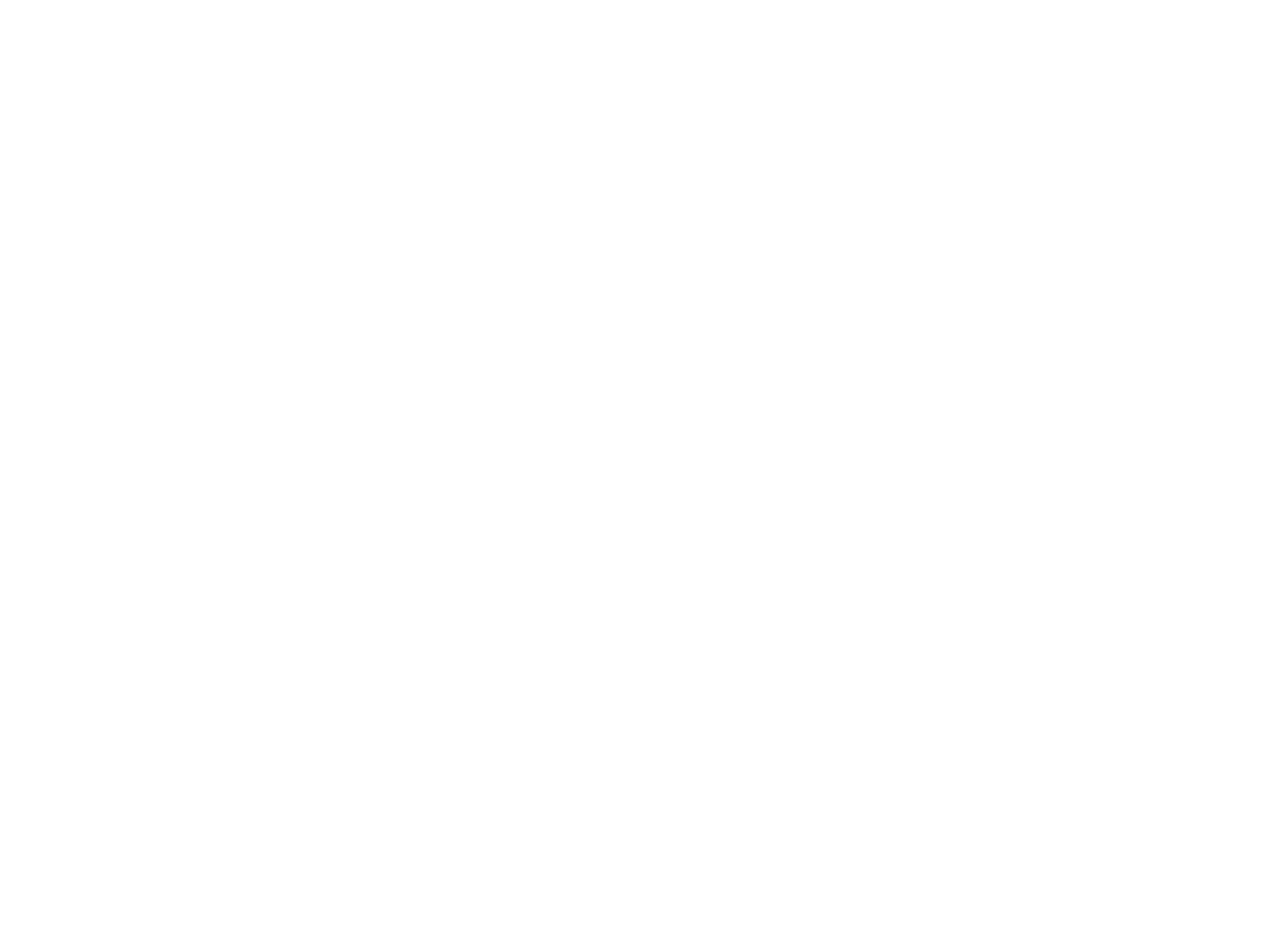
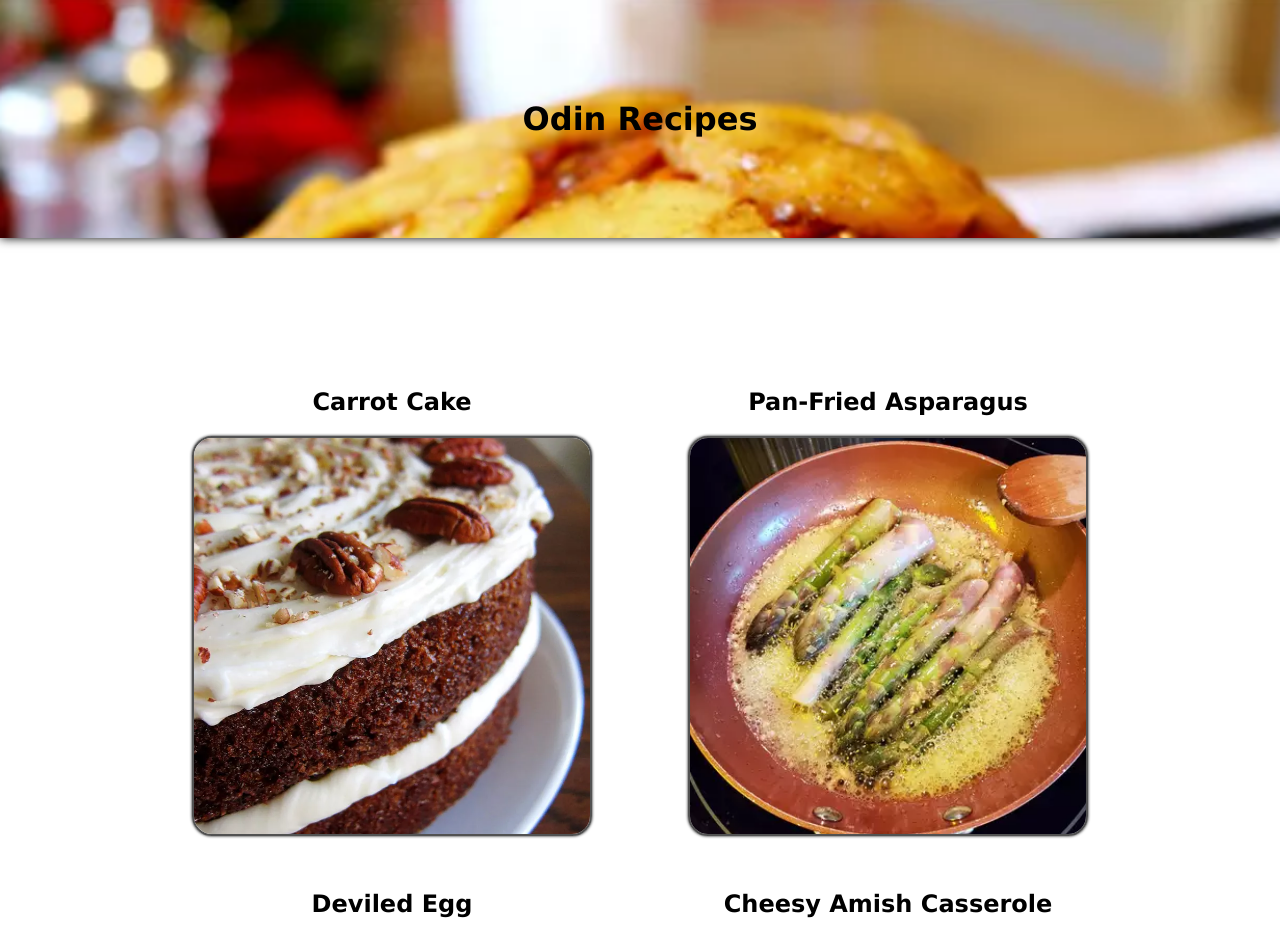
Before and after one commit to Fsocciety/odin-recipes, a plain HTML site: page index.html in a window 1280 px wide. Shown: the top 935 px of the page. Before the commit the page ends 800 px from the top, so only its background shows below. Drawn offline with Linux system fonts and the light colour scheme.

Commit message:
New files added and modified

```diff
--- a/index.html
+++ b/index.html
@@ -3,9 +3,34 @@
 <head>
     <meta charset="UTF-8">
     <meta name="viewport" content="width=device-width, initial-scale=1.0">
+    <link rel="stylesheet" href="style.css">
     <title>Odin Recipes</title>
 </head>
 <body>
-
+    <div class="container">
+        <div class="banner">
+            <h1>Odin Recipes</h1>
+        </div>
+        <div class="wrapper">
+            <div class="item">
+                <h2 class="recipe-title">Carrot Cake</h2>
+                <a href="/recipes/carrotCake.html"><img class="item-img" src="/img/carrotCake.png"></a>
+            </div>
+            <div class="item">
+                <h2 class="recipe-title">Pan-Fried Asparagus</h2>
+                <a href="/recipes/panFriedAsparagus.html"><img class="item-img" src="/img/panFried.png"></a>
+            </div>
+        </div>
+        <div class="wrapper">
+            <div class="item">
+                <h2 class="recipe-title">Deviled Egg</h2>
+                <a href="/recipes/deviledEgg.html"><img class="item-img" src="/img/deviledEgg.png"></a>
+            </div>
+            <div class="item">
+                <h2 class="recipe-title">Cheesy Amish Casserole</h2>
+                <a href="/recipes/cheesyAmish.html"><img class="item-img" src="/img/cheesyAmish.png"></a>
+            </div>
+        </div>
+    </div>
 </body>
 </html>
--- /dev/null
+++ b/style.css
@@ -0,0 +1,63 @@
+* {
+    margin: 0;
+    padding: 0;
+    box-sizing: border-box;
+    font-family: 'Lucida Sans', 'Lucida Sans Regular', 'Lucida Grande', 'Lucida Sans Unicode', Geneva, Verdana, sans-serif;
+}
+
+.container {
+    display: flex;
+    flex-direction: column;
+    text-align: center;
+    justify-content: center;
+    align-items: center;
+    margin-bottom: 100px;
+}
+
+img {
+    object-fit: cover;
+    width: 400px;
+    height: 400px;
+    border-radius: 20px;
+    border: 2px solid rgba(39, 39, 39, 0.8);
+}
+
+.item {
+    display: flex;
+    flex-direction: column;
+    justify-content: center;
+
+}
+
+h1 {
+    margin: 100px;
+}
+
+img {
+    box-shadow: 0 0 3px black;
+    transition: 0.2s ease-in;
+}
+
+img:hover {
+    box-shadow: 0 0 10px black;
+}
+
+.wrapper {
+    width: 70%;
+    display: flex;
+    justify-content: space-between;
+}
+
+h2 {
+    margin: 50px auto 20px;
+}
+
+.banner {
+    width: 100%;
+    object-fit: cover;
+    background-repeat: no-repeat;
+    background: url(/img/banner.png);
+    background-size: 100%;
+    box-shadow: 0 0 10px black;
+    margin-bottom: 100px;
+}
```
Also changed, not shown: recipes/carrotCake.html (added, +15 -0 lines), recipes/cheesyAmish.html (added, +18 -0 lines), recipes/deviledEgg.html (added, +18 -0 lines), recipes/panFriedAsparagus.html (added, +18 -0 lines), img/banner.png (added), img/carrotCake.png (added), img/cheesyAmish.png (added), img/deviledEgg.png (added), img/panFried.png (added).
